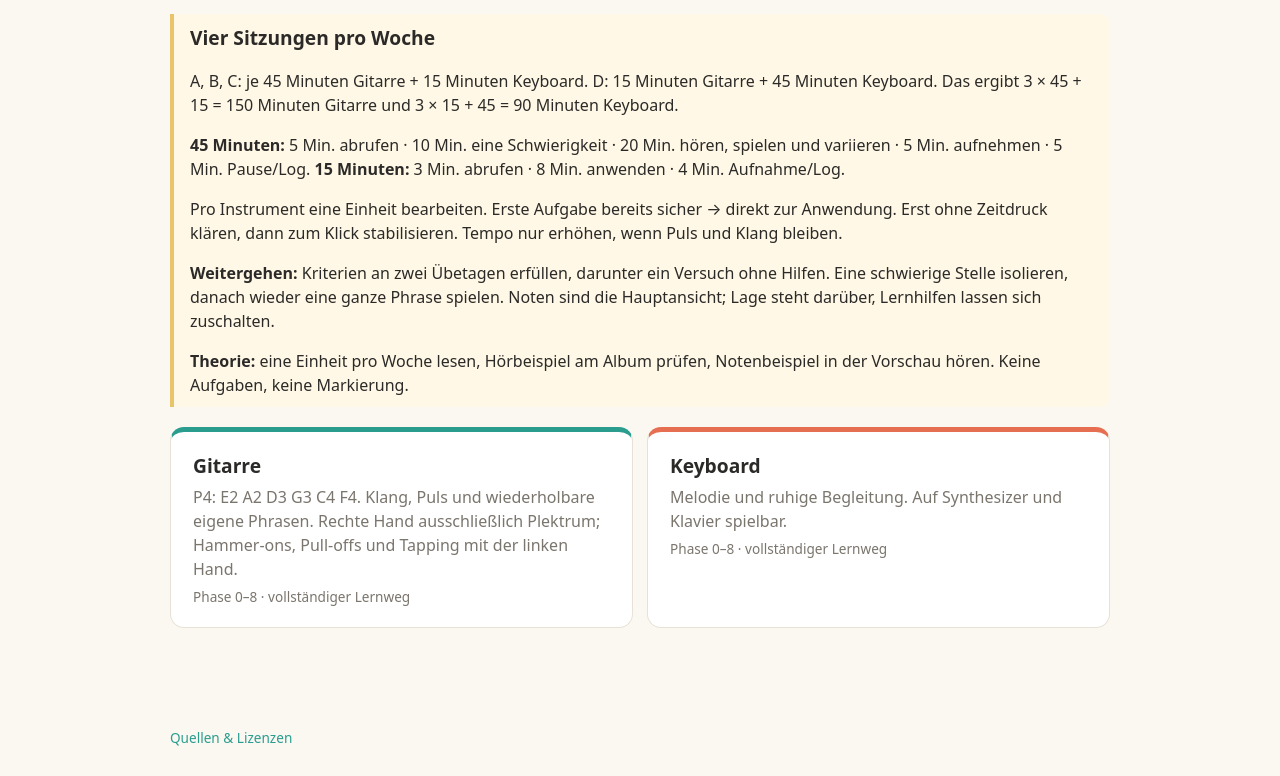
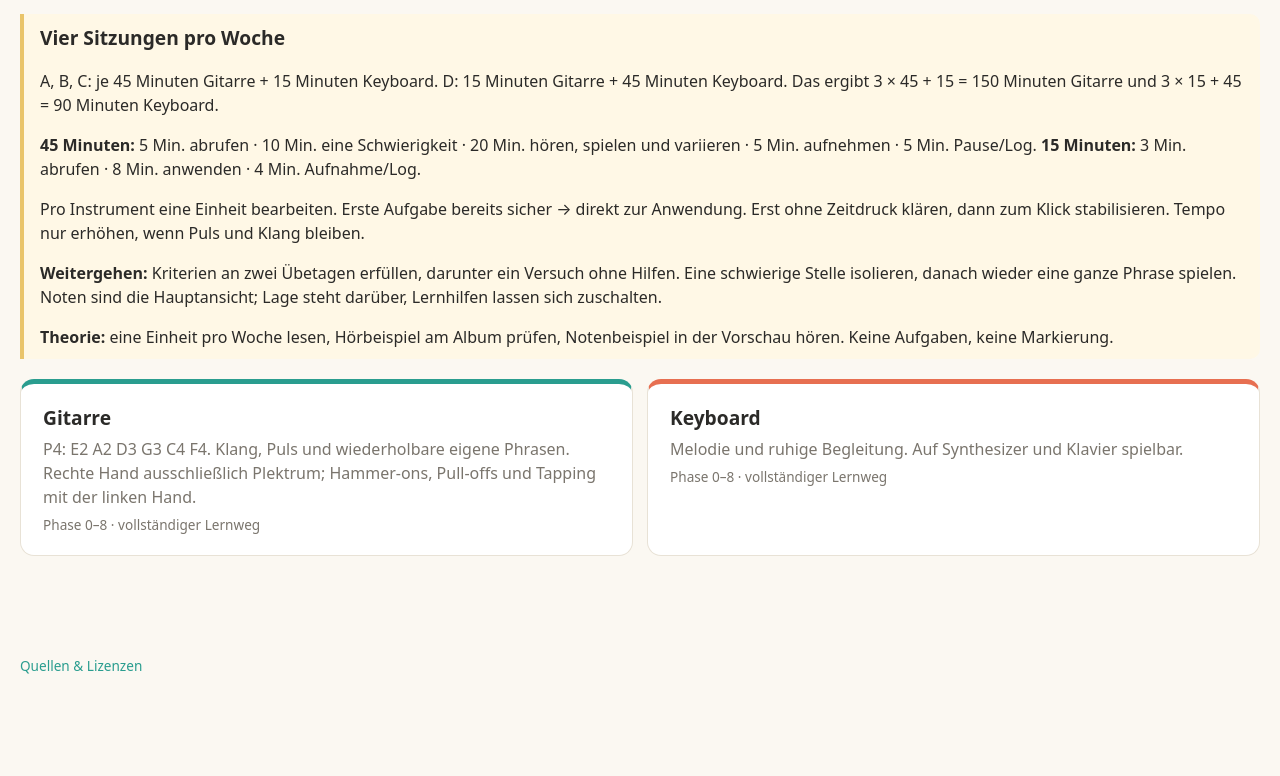
Before and after one commit to Weichwolf/a-minor, a website: page index.html in a window 1280 px wide. Shown: the part 198-974 px from the top of the page. After the commit the page ends 902 px from the top, so only its background shows below. Drawn offline with Linux system fonts and the light colour scheme.

Commit message:
Widen desktop layout for complete practice score rows

```diff
--- a/css/style.css
+++ b/css/style.css
@@ -5,7 +5,7 @@ a{color:var(--acc);text-decoration:none}
 nav.top{display:flex;gap:4px;padding:10px 20px;background:var(--card);border-bottom:1px solid var(--line);position:sticky;top:0;z-index:5;flex-wrap:wrap}
 nav.top a{padding:6px 12px;border-radius:999px;color:var(--ink)}nav.top a.active,nav.top a:hover{background:#e6f4f1;color:var(--acc)}
 nav.top .brand{font-weight:700;margin-right:12px;color:var(--root)}
-main{max-width:980px;margin:0 auto;padding:24px 20px 80px}
+main{max-width:1600px;margin:0 auto;padding:24px 20px 80px}
 h1{font-size:2rem;margin:.2em 0;overflow-wrap:anywhere}h2{font-size:1.2rem;margin:0 0 .2em}h3{margin:0;font-size:1.05rem}
 .lead{color:var(--mute);font-size:1.1rem;margin-top:0}
 .crumbs{color:var(--mute);font-size:.9rem}.crumbs a{color:var(--mute)}
@@ -62,7 +62,7 @@ svg.fb{width:100%;height:auto;display:block}.fb .wood{fill:var(--wood)}.fb .fret
 .position{font-weight:600;color:var(--ink);border-left:3px solid var(--acc);padding-left:10px}
 .diagram{margin:12px 0}.diagram summary{cursor:pointer;color:var(--acc)}
 .diagram>div{overflow-x:auto}
-#app-status:not(:empty){max-width:940px;margin:16px auto;padding:12px;background:#fff3d6}
+#app-status:not(:empty){max-width:1560px;margin:16px auto;padding:12px;background:#fff3d6}
 #app-status:empty{display:none}
 :focus-visible{outline:3px solid var(--root);outline-offset:3px}
 .logt td{overflow-wrap:anywhere}.logt{table-layout:fixed}
@@ -79,7 +79,7 @@ button:disabled{opacity:.5;cursor:wait}
 .rhythm-grid{overflow-x:auto}.rhythm-row{display:flex;align-items:center;gap:12px;min-width:350px;margin:6px 0}.rhythm-row>b{width:90px;flex-shrink:0;font-size:.85rem}.rhythm-row>div{display:grid;gap:4px;flex:1}.rhythm-row span{text-align:center;background:var(--line);border-radius:4px;padding:6px 0}.rhythm-row .hit{background:var(--acc);color:white;font-weight:600}
 .envelope{display:block;width:100%;max-width:620px;height:auto}.envelope .axis{stroke:var(--mute);fill:none}.envelope .curve{stroke:var(--acc);stroke-width:3;fill:none}.envelope .release-line{stroke:var(--mute);stroke-dasharray:4;fill:none}.envelope text{font:12px system-ui;text-anchor:middle;fill:var(--ink)}
 
-footer{max-width:980px;margin:0 auto;padding:0 20px 28px;font-size:.85rem}
+footer{max-width:1600px;margin:0 auto;padding:0 20px 28px;font-size:.85rem}
 .rep-mixer{display:grid;grid-template-columns:repeat(4,minmax(0,1fr));gap:18px;margin:16px 0}.rep-mixer label{display:grid;gap:4px}.rep-mixer input{width:100%;padding:0;accent-color:var(--acc)}.rep-mixer output{font-size:.8rem}.rep-player progress{width:100%;height:8px;accent-color:var(--acc)}.rep-player input[type=number]{width:76px}.rep-status{min-height:1.5em}.rep-section{padding:14px 0;border-top:2px solid var(--line);margin-top:22px}.rep-section.current{border-color:var(--acc)}.rep-section h2 .small{font-size:.8rem;font-weight:400;color:var(--mute)}.rep-downloads{gap:20px;margin:22px 0}.rep-player [data-playing]{background:var(--root);border-color:var(--root)}
 @media(max-width:600px){.rep-mixer{grid-template-columns:repeat(2,minmax(0,1fr))}.rep-player .row label{max-width:100%}.rep-player select{max-width:100%}}
 @media print{@page{size:A4;margin:12mm}body{background:white;font-size:10pt;color:#111}nav.top,footer,.crumbs,.rep-player,.rep-downloads,.rep-log,.rep-prerequisites,#app-status{display:none!important}main{max-width:none;padding:0}h1{font-size:21pt}.lead{font-size:11pt}.rep-section{break-before:auto;margin:16px 0 0;padding:0;border:0}.rep-section:first-child{break-before:auto}.rep-section h2{font-size:12pt;break-after:avoid}.rep-section.current{border:0}.rep-section .svg{overflow:visible;padding:0}svg.score{max-width:100%;height:auto;break-inside:avoid}#repertoire-piece>p:not(.lead){display:none}}
```
